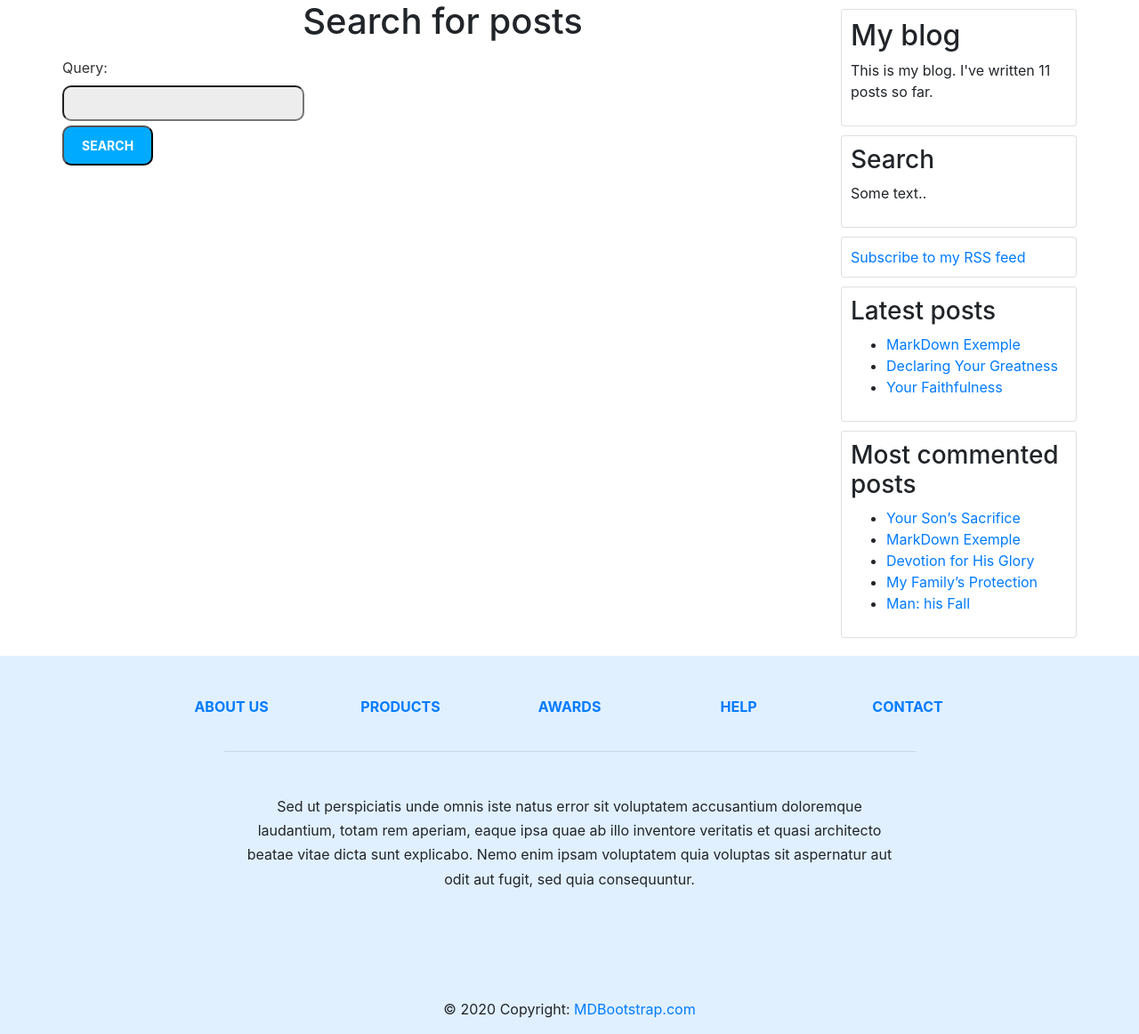
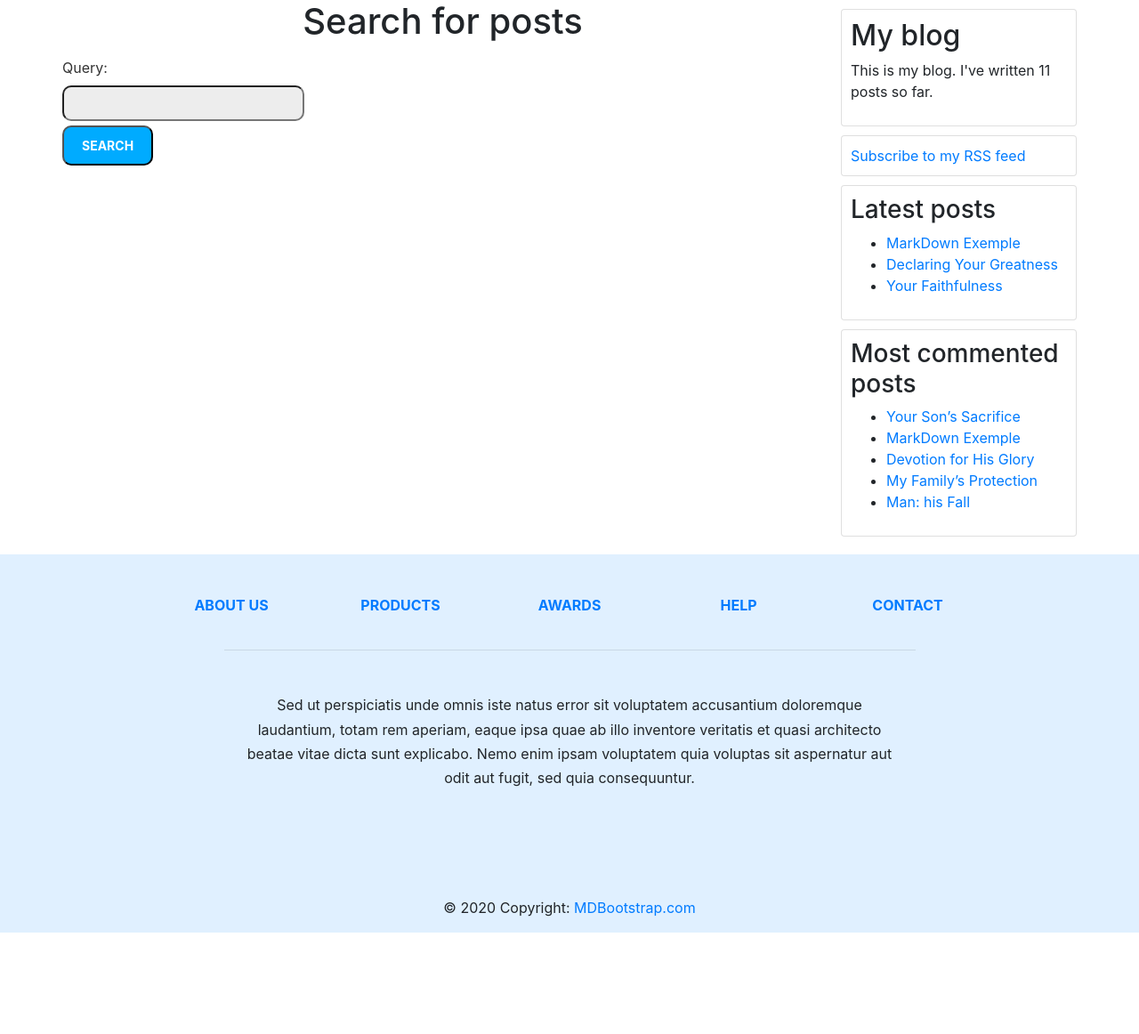
Before and after one commit to NicacioSilva/BlogProject, a Django app: page /BlogApp/search/ in a window 1280 px wide. Shown: the part 56-1218 px from the top of the page at 89% size. After the commit the page ends 1104 px from the top, so only its background shows below. Run offline with Django 3.2, Linux system fonts and the light colour scheme; data comes from the database, SQL or seed files in the repository; parts of the project's set-up code (start-up, migrations or seed data) failed here and were passed over; some libraries are stand-ins or nearby versions.

Commit message:
search card is gone because it's already on navbar.

```diff
--- a/BlogApp/templates/BlogApp/base.html
+++ b/BlogApp/templates/BlogApp/base.html
@@ -31,11 +31,6 @@
             </div>
 
             <div class="card">
-                <h3>Search</h3>
-                <p>Some text..</p>
-            </div>
-
-            <div class="card">
                 <a href="{% url "BlogApp:post_feed" %}">Subscribe to my RSS feed</a>
             </div>
 
```
